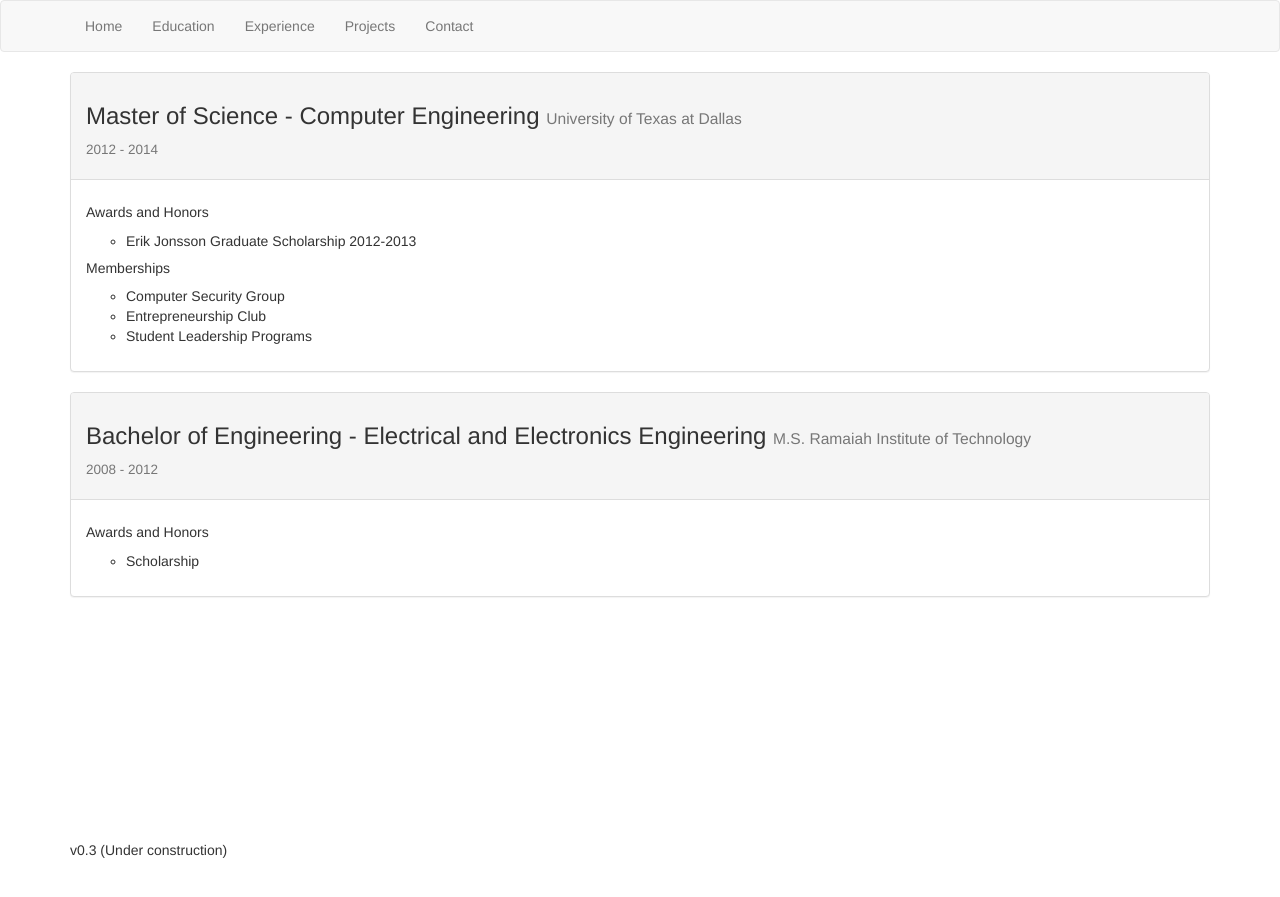
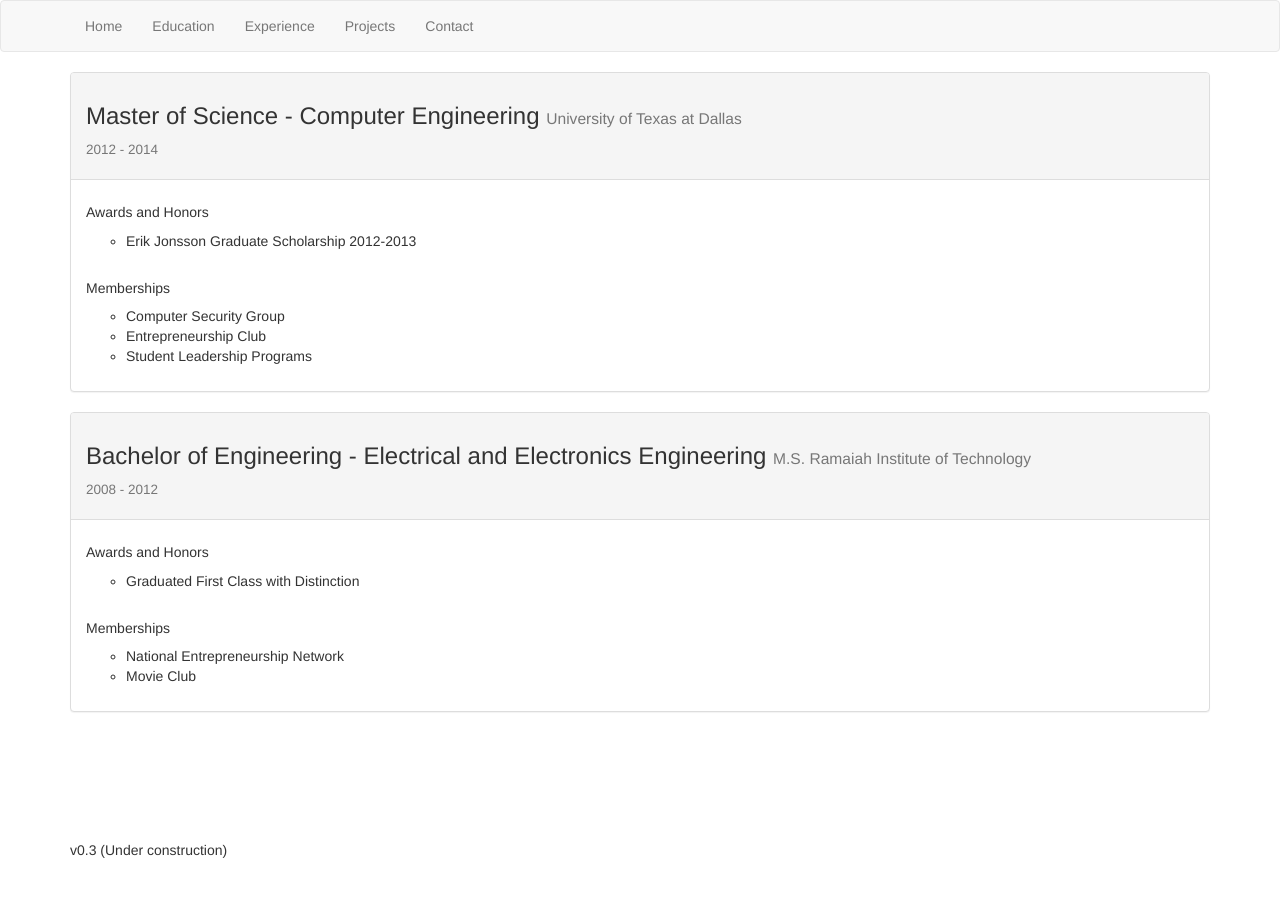
Before and after one commit to vikramdesh1/vikramdesh1.github.io, a Jekyll site: the page built from education.html, in a window 1280 px wide. Shown: the top 897 px of the page. Built offline with Jekyll 4.4.1, drawn with Linux system fonts in a browser that asks for light colours; nearby versions of some CDN libraries.

Commit message:
added msrit details

```diff
--- a/education.html
+++ b/education.html
@@ -15,6 +15,7 @@
                       <li>Erik Jonsson Graduate Scholarship 2012-2013</li>
                   </ul>
                 </li>
+                <br/>
                 <li><h5>Memberships</h5>
                   <ul>
                       <li>Computer Security Group</li>
@@ -35,7 +36,14 @@
             <ul class="list-unstyled">
                 <li><h5>Awards and Honors</h5>
                   <ul>
-                    <li>Scholarship</li>
+                      <li>Graduated First Class with Distinction</li>
+                  </ul>
+                </li>
+                <br/>
+                 <li><h5>Memberships</h5>
+                   <ul>
+                       <li>National Entrepreneurship Network</li>
+                       <li>Movie Club</li>
                     </ul>
                   </li>
             </ul>
```
Lines whose indentation alone changed are shown as unchanged.
